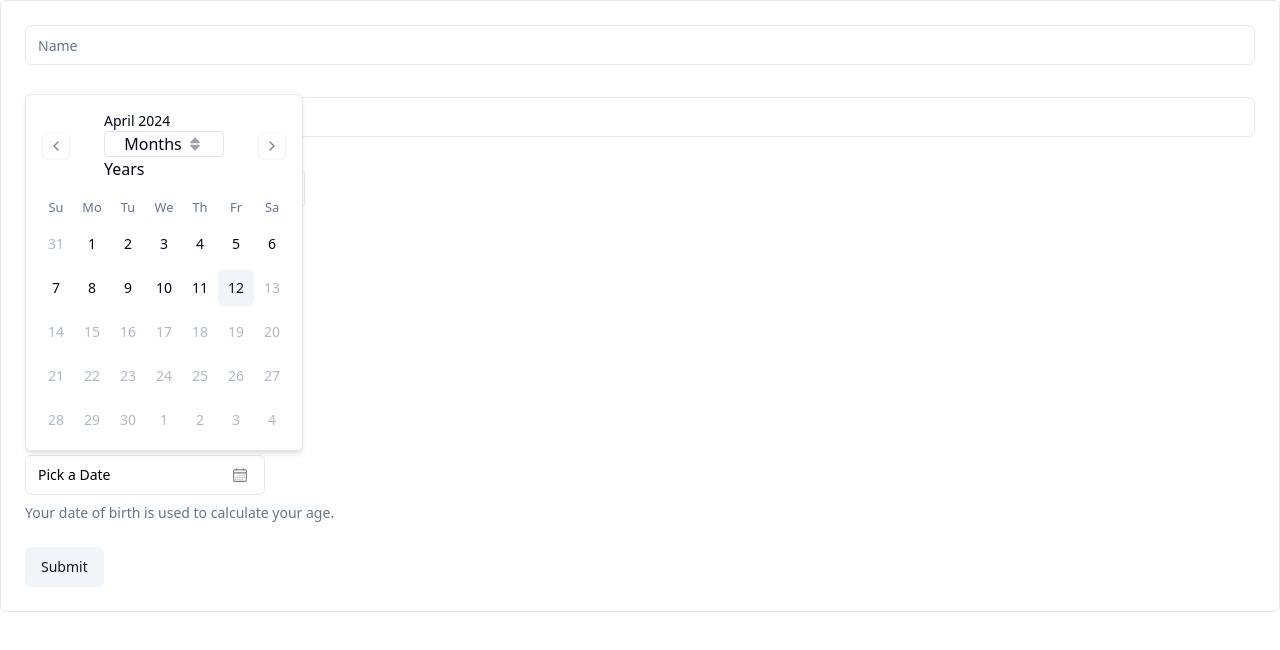
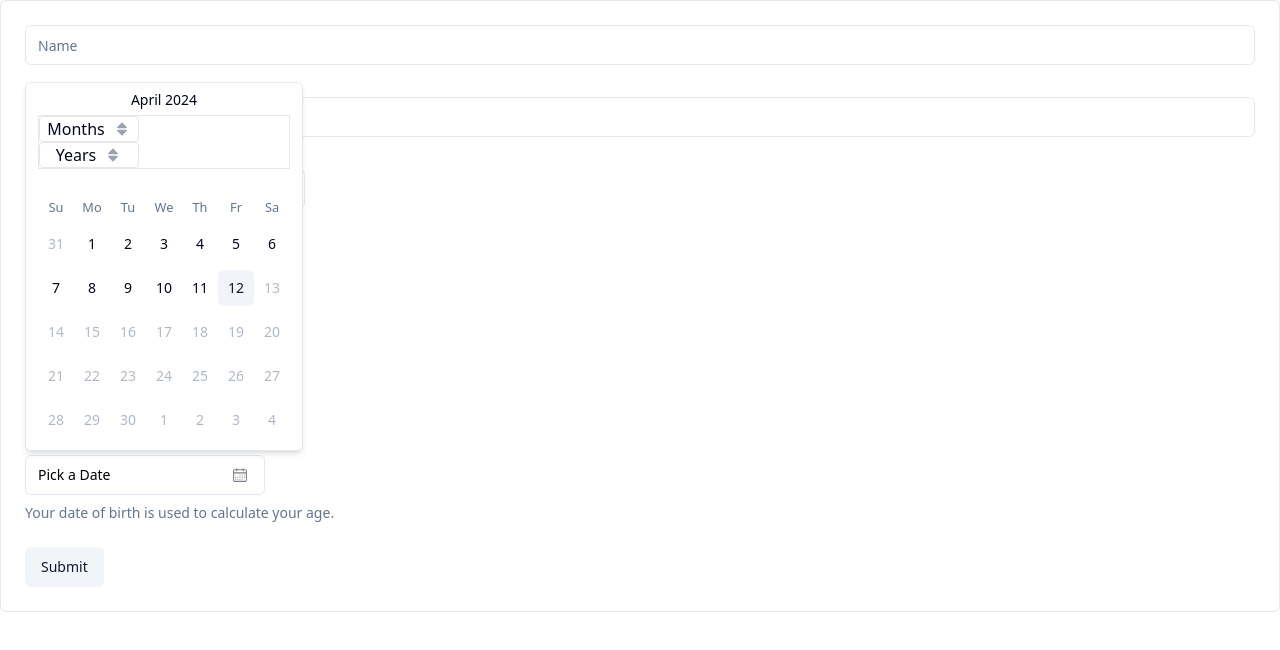
Before and after one commit to Robin0787/Shadcn-With-React, a React (Vite) app: page / in a window 1280 px wide. Both pictures are taken after a click on the button "Pick a Date". Shown: the top 650 px of the page. Built offline with nearby package versions, Linux system fonts and the light colour scheme; what @react-pdf/renderer would draw is missing.

Commit message:
'Updated'

```diff
--- a/package.json
+++ b/package.json
@@ -7,6 +7,7 @@
     "dev": "vite",
     "build": "tsc && vite build",
     "lint": "eslint . --ext ts,tsx --report-unused-disable-directives --max-warnings 0",
+    "push": "git add . & git commit -m 'Updated' & git push",
     "preview": "vite preview"
   },
   "dependencies": {
--- a/src/components/ui/calendar.tsx
+++ b/src/components/ui/calendar.tsx
@@ -22,10 +22,11 @@ function Calendar({
       showOutsideDays={showOutsideDays}
       className={cn("p-3", className)}
       classNames={{
-        months: "flex flex-col sm:flex-row space-y-4 sm:space-x-4 sm:space-y-0",
+        months: "flex flex-col sm:flex-row space-y-3 sm:space-x-4 sm:space-y-0",
         month: "space-y-4",
-        caption: "flex justify-center pt-1 relative items-center",
-        caption_label: "text-sm font-medium",
+        caption: "py-3 flex flex-col gap-2",
+        caption_label:
+          "text-sm font-medium absolute top-2 left-1/2 -translate-x-1/2 ",
         nav: "space-x-1 flex items-center",
         nav_button: cn(
           buttonVariants({ variant: "outline" }),
@@ -54,6 +55,7 @@ function Calendar({
         day_range_middle:
           "aria-selected:bg-slate-100 aria-selected:text-slate-900 dark:aria-selected:bg-slate-800 dark:aria-selected:text-slate-50",
         day_hidden: "invisible",
+        caption_dropdowns: "border mt-2",
         ...classNames,
       }}
       components={{
@@ -67,12 +69,12 @@ function Calendar({
             }));
             return (
               <Select>
-                <SelectTrigger className="cursor-pointer w-[120px] border rounded flex justify-center items-center gap-1">
+                <SelectTrigger className="cursor-pointer w-[100px] border rounded flex justify-center items-center gap-2">
                   <SelectValue placeholder="Months" />
                   <TiArrowUnsorted size={18} className="text-gray-400" />
                 </SelectTrigger>
 
-                <SelectContent className="bg-white z-50 rounded ring-2 ring-gray-300 w-[80px]">
+                <SelectContent className="bg-white z-50 rounded border border-t-0 w-[100px] ">
                   {selectItems.map((item, index) => (
                     <SelectItem
                       key={index}
@@ -86,8 +88,30 @@ function Calendar({
               </Select>
             );
           } else if (props.name === "years") {
-            console.log(props.children);
-            return <div>Years</div>;
+            const selectItems = Array.from({ length: 12 }, (_, i) => ({
+              value: i.toString(),
+              label: format(setMonth(new Date(), i), "MMM"),
+            }));
+            return (
+              <Select>
+                <SelectTrigger className="cursor-pointer w-[100px] border rounded flex justify-center items-center gap-2">
+                  <SelectValue placeholder="Years" />
+                  <TiArrowUnsorted size={18} className="text-gray-400" />
+                </SelectTrigger>
+
+                <SelectContent className="bg-white z-50 rounded border border-t-0 w-[100px] ">
+                  {selectItems.map((item, index) => (
+                    <SelectItem
+                      key={index}
+                      value={item.value}
+                      className="flex justify-center items-center hover:bg-gray-400 rounded-md duration-300 cursor-pointer text-center"
+                    >
+                      {item.label}
+                    </SelectItem>
+                  ))}
+                </SelectContent>
+              </Select>
+            );
           }
           return null;
         },
--- a/src/components/ui/myForm/MyDatePicker.tsx
+++ b/src/components/ui/myForm/MyDatePicker.tsx
@@ -51,7 +51,7 @@ function MyDatePicker({ name }: TMyDatePickerProps) {
             <PopoverContent className="w-auto p-0" align="start">
               <Calendar
                 mode="single"
-                captionLayout="dropdown-buttons"
+                captionLayout="dropdown"
                 fromYear={1900}
                 toYear={new Date().getFullYear()}
                 selected={field.value}
```
Also changed, not shown: src/components/ui/select.tsx (+29 -29 lines).
